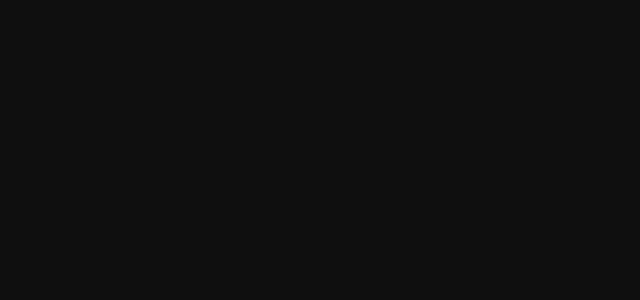
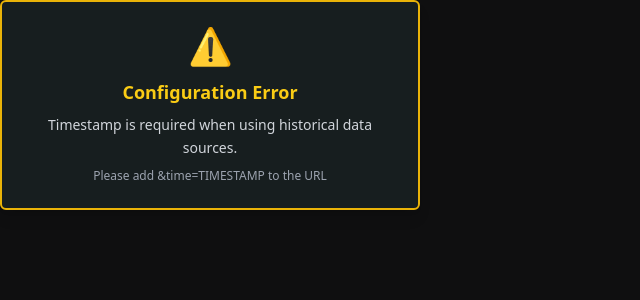
Before and after one commit to cltWilly/mcsrr-widget, a Next.js app: page /widget/combinated in a window 1280 px wide. Shown: the top 300 px of the page, without its empty margins (0-640 px from the left). Built offline with nearby package versions, Linux system fonts and the light colour scheme.

Commit message:
fixed black page when in /combinated when timestamp is not set

```diff
--- a/app/page.jsx
+++ b/app/page.jsx
@@ -122,6 +122,14 @@ export default function Page() {
     if (timestampOption === "custom" && (!selectedTimestamp || selectedTimestamp.trim() === "")) {
       toast.error("Please select a custom timestamp");
       return;
+    }
+
+    // Validate timestamp is set if Stats+Graph widget uses historical data
+    if (widgetTypeOption === "6" && (statsSource === "time" || graphSource === "time")) {
+      if (timestampOption !== "custom" || !selectedTimestamp || selectedTimestamp.trim() === "") {
+        toast.error("Please select a custom timestamp when using historical data for Stats+Graph widget");
+        return;
+      }
     }
 
     setIsUpdating(true); // Set loading state
--- a/app/widget/combinated/page.jsx
+++ b/app/widget/combinated/page.jsx
@@ -136,11 +136,22 @@ function StatsWidgetContent() {
   const statsData = statsSource === 'now' ? currentData : historicalData;
   const graphData = graphSource === 'now' ? currentData : historicalData;
 
+  // Check if timestamp is required but not provided
+  const needsTimestamp = (statsSource === 'time' || graphSource === 'time') && !timestamp;
 
   return (
     <div className="relative min-h-screen" style={{ opacity: opacity / 100 }}>
       <div className="absolute top-0 left-0">
-        {apiError ? (
+        {needsTimestamp ? (
+          <div className="bg-[#171e1f] text-white rounded-md p-6 shadow-lg border-2 border-yellow-500" style={{ width: '420px', minHeight: '96px' }}>
+            <div className="flex flex-col items-center justify-center h-full text-center">
+              <div className="text-4xl mb-3">⚠️</div>
+              <div className="text-yellow-400 font-bold text-lg mb-2">Configuration Error</div>
+              <div className="text-gray-300 text-sm leading-relaxed">Timestamp is required when using historical data sources.</div>
+              <div className="mt-2 text-xs text-gray-400">Please add &time=TIMESTAMP to the URL</div>
+            </div>
+          </div>
+        ) : apiError ? (
           <div className="bg-[#171e1f] text-white rounded-md p-6 shadow-lg border-2 border-red-500" style={{ width: '420px', minHeight: '96px' }}>
             <div className="flex flex-col items-center justify-center h-full text-center">
               <div className="text-4xl mb-3">⚠️</div>
```
